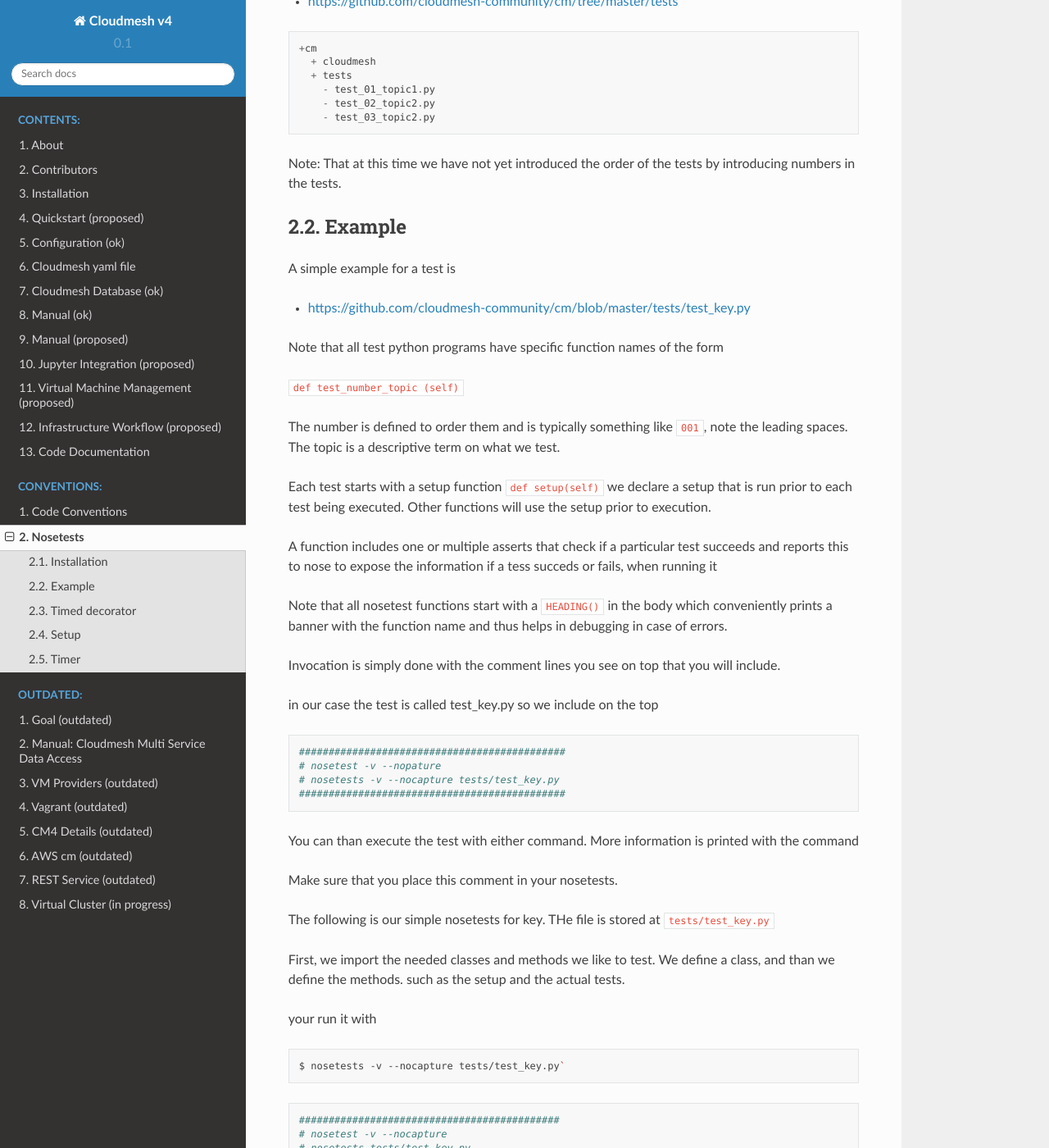
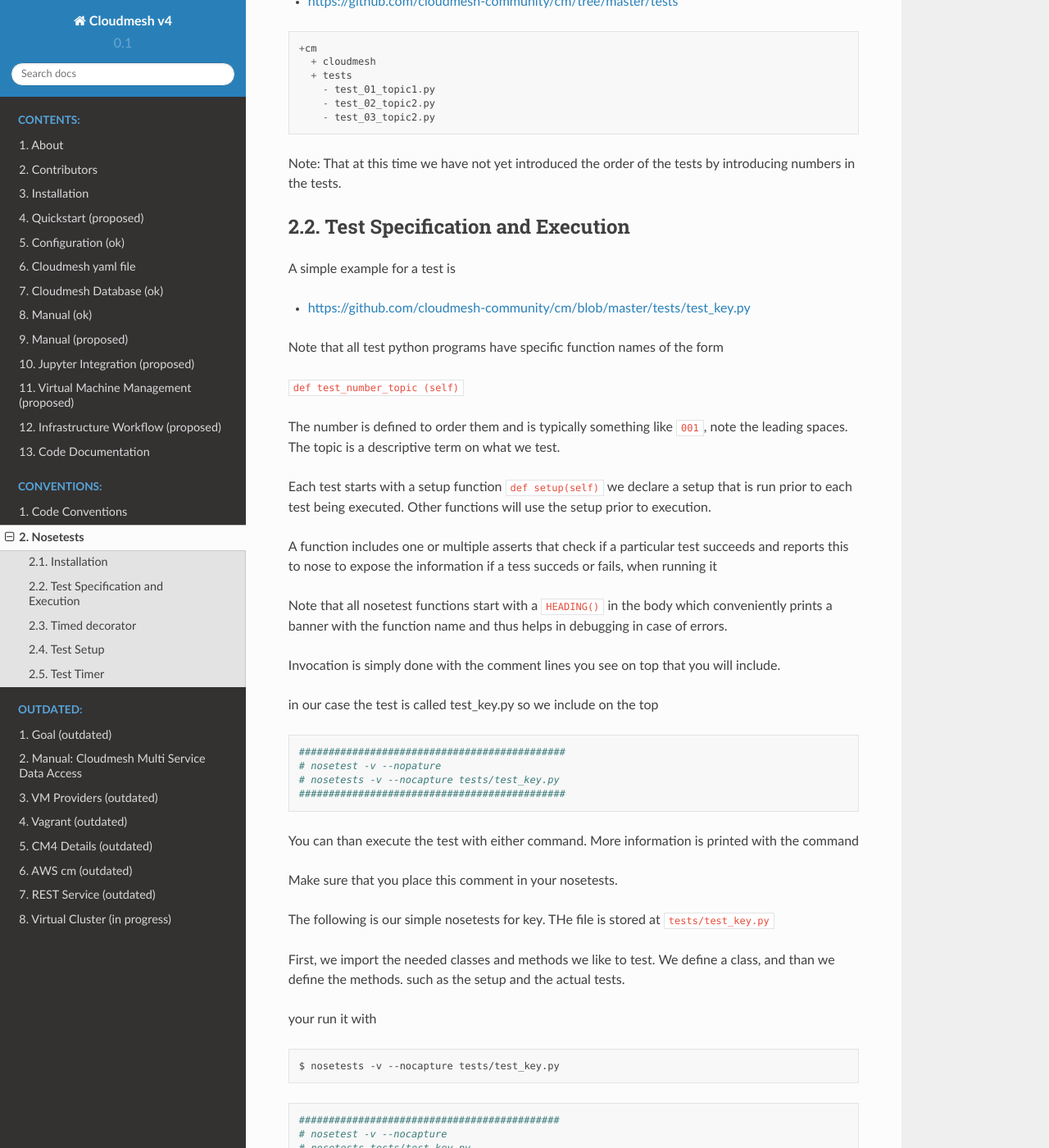
Before and after one commit to cloudmesh/cloudmesh-cloud, a Sphinx documentation site: the page built from documentation/source/nosetests.md, in a window 1280 px wide and 1400 px high, scrolled down 584 px. Shown: the whole window at 82% size. Built offline with Sphinx 7.4.7 and the Read the Docs theme 2.0.0, drawn with Linux system fonts in a browser that asks for light colours; some of the changed text lies outside the part shown.

Commit message:
make headlines uniform

````diff
--- a/documentation/source/nosetests.md
+++ b/documentation/source/nosetests.md
@@ -32,7 +32,7 @@
 Note: That at this time we have not yet introduced the order of the tests by
 introducing numbers in the tests.
 
-## Example
+## Test Specification and Execution
 
 A simple example for a test is
 
@@ -84,7 +84,7 @@
 your run it with
 
 ```bash
-$ nosetests -v --nocapture tests/test_key.py`
+$ nosetests -v --nocapture tests/test_key.py
 ```
 
 ```python
@@ -180,7 +180,7 @@
         time.sleep(2.0)
 ```
 
-## Setup
+## Test Setup
 
 The setup in a class can be controlled by the following functions. We include in
 the print statement when they are called:
@@ -201,7 +201,7 @@
         print ("teardown_class() is called after any methods in this class")
 ```
 
-## Timer
+## Test Timer
 
 The following extension adds timers to nosetests
 
````
